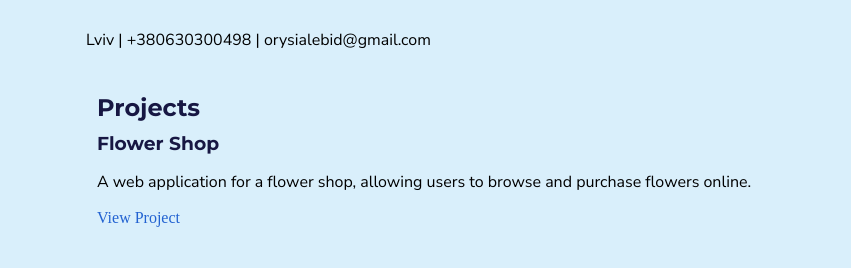
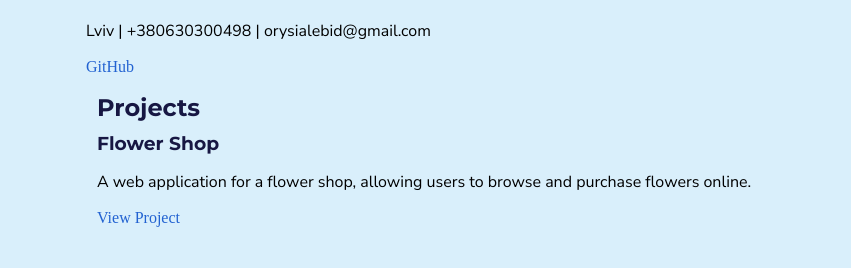
Before and after one commit to Lebid-Orysia/resume, a plain HTML site: page index.html in a window 1280 px wide. Shown: the part 215-483 px from the top of the page, 429-1280 px from the left. Drawn offline with Linux system fonts and the light colour scheme.

Commit message:
add github

```diff
--- a/index.html
+++ b/index.html
@@ -22,6 +22,7 @@
             <p>Punctual, hardworking, and detail-oriented developer <br>
                 with a passion for creating user-friendly web applications.</p>
             <p>Lviv | +380630300498 | orysialebid@gmail.com</p>
+            <a href="https://github.com/Lebid-Orysia" target="_blank">GitHub</a>
         </div>
     </header>
 
--- a/style.css
+++ b/style.css
@@ -93,7 +93,8 @@ body {
     font-family: "Nunito Sans", sans-serif;
 }
 
-.right-column a {
+.right-column a,
+.main-info a {
     color: rgb(34, 98, 209);
     text-decoration: none;
 }
@@ -101,3 +102,7 @@ body {
 .right-column a:hover {
     text-decoration: underline;
 }
+
+.main-info a:hover {
+    text-decoration: underline;
+}
```
